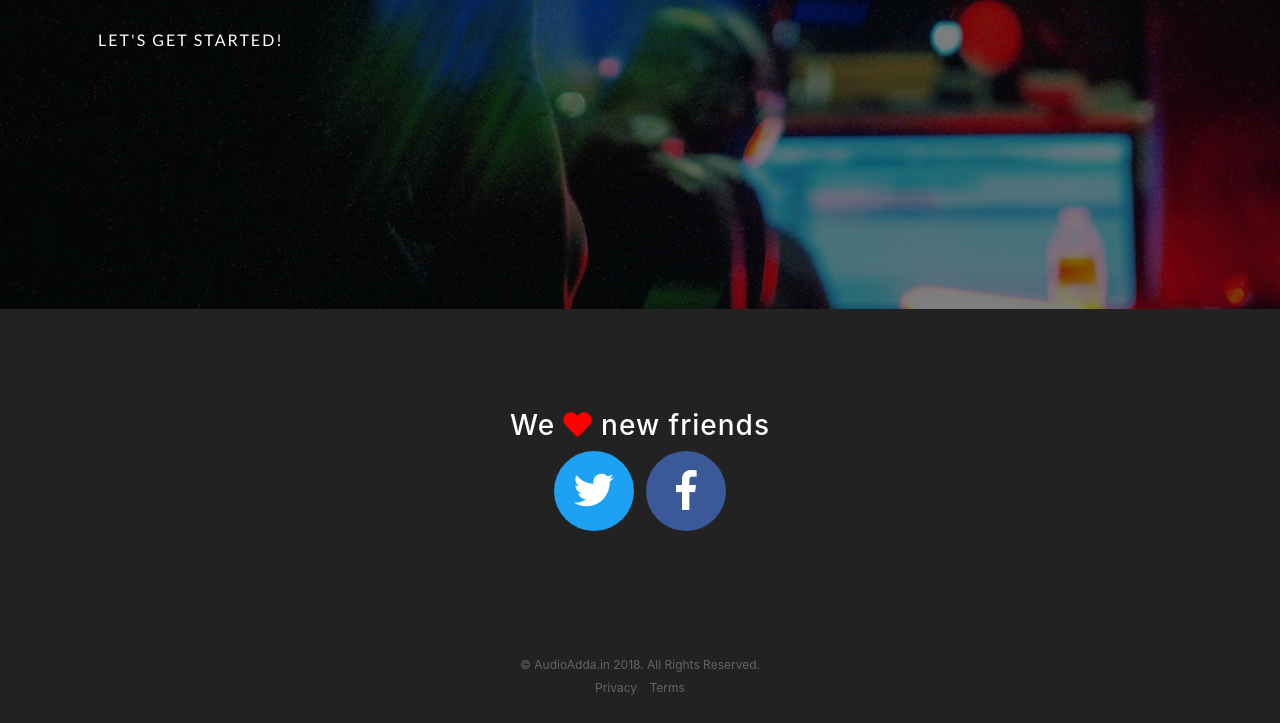
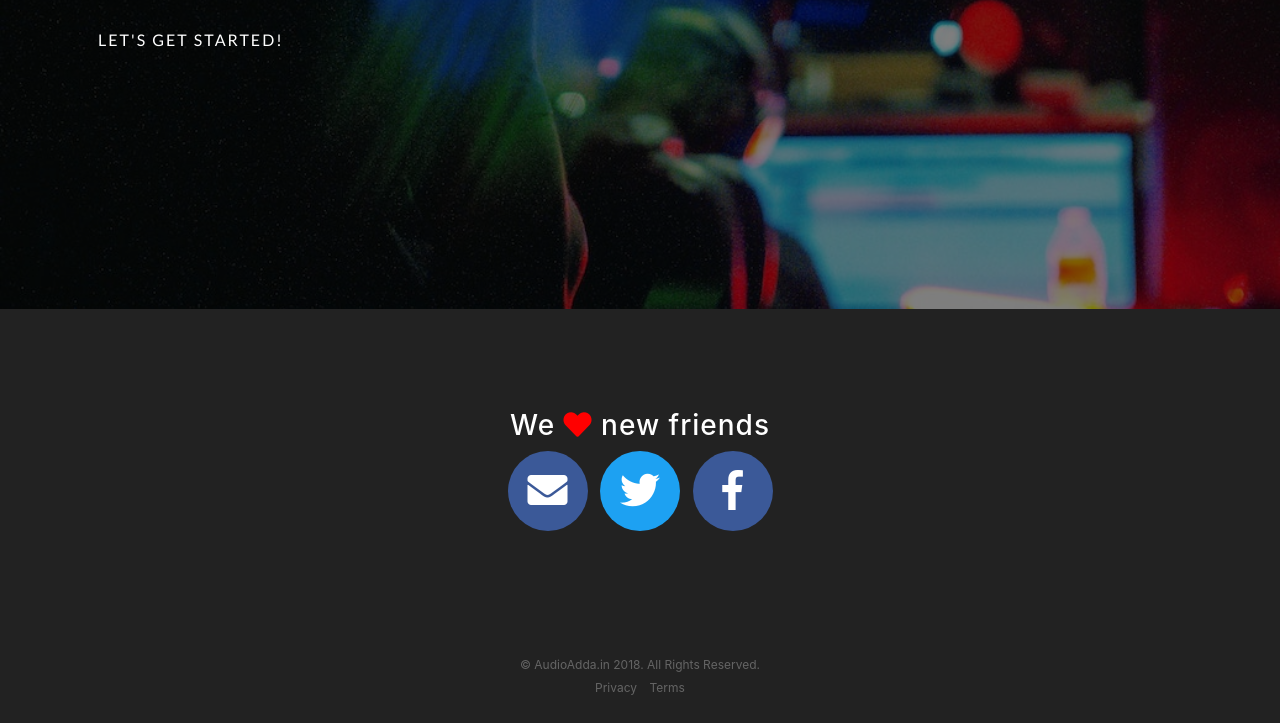
Before and after one commit to atulshukla/audioadda, a website with bundled scripts: page index.html in a window 1280 px wide. Shown: the part 3101-3824 px from the top of the page. Built offline with nearby package versions, Linux system fonts and the light colour scheme; a web font is replaced by a local one.

Commit message:
added mail contact

```diff
--- a/index.html
+++ b/index.html
@@ -305,6 +305,11 @@
           <i class="fas fa-heart" style="color: red;"></i>
           new friends</h3>
         <ul class="list-inline list-social">
+            <li class="list-inline-item social-facebook">
+                <a href="mailto:aswin@highnxt.com">
+                  <i class="fas fa-envelope"></i>
+                </a>
+              </li>
           <li class="list-inline-item social-twitter">
             <a href="https://twitter.com/AudioAdda">
               <i class="fab fa-twitter"></i>
@@ -315,6 +320,7 @@
               <i class="fab fa-facebook-f"></i>
             </a>
           </li>
+
           <!--<li class="list-inline-item social-google-plus">-->
             <!--<a href="#">-->
               <!--<i class="fab fa-google-plus-g"></i>-->
```
